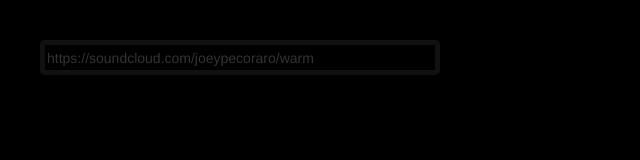
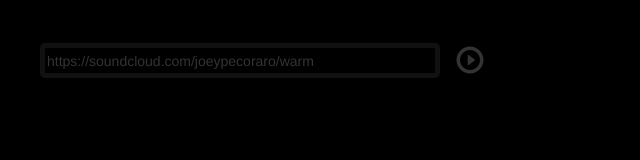
Before and after one commit to evanhli/EHLSQ.github.io, a plain HTML site: page visualizer.html in a window 1280 px wide. Shown: the full height of the page, 0-640 px from the left. Drawn offline with nearby package versions, Linux system fonts and the light colour scheme.

Commit message:
Added button for play

```diff
--- a/css/visualizer.css
+++ b/css/visualizer.css
@@ -19,3 +19,16 @@
   border:5px solid #111;
   border-radius:5px;
 }
+
+span.glyphicon {
+    font-size: 2em;
+}
+
+#playButton {
+    background-color: Transparent;
+    background-repeat: no-repeat;
+    border: none;
+    cursor:pointer;
+    overflow: hidden;
+    outline:none;
+}
--- a/scripts/visualizer.js
+++ b/scripts/visualizer.js
@@ -4,18 +4,11 @@
 var canvas;
 var canvasCtx;
 
-$( "form" ).submit(function( event ) {
-  var input = document.getElementById('myText');
-  var track_url = input.value;
-  loader = new SoundCloudLoader(player, track_url);
-
-  event.preventDefault();
-
-});
-
 window.onload = function init () {
 
-  var player =  document.getElementById('player');
+  var player = document.getElementById('player');
+  var playButton = document.getElementById('playButton');
+
   player.crossOrigin = "anonymous";
 
   canvas = document.querySelector('.visualizer');
@@ -24,6 +17,18 @@
   var audioSource = new SoundCloudAudioSource(player);
 
 }
+
+$( "form" ).submit(function( event ) {
+  var input = document.getElementById('myText');
+  var track_url = input.value;
+  loader = new SoundCloudLoader(player, track_url);
+
+  event.preventDefault();
+});
+
+$( "#playButton" ).click(function() {
+  $("form").submit();
+});
 
 var SoundCloudAudioSource = function ( player ) {
 
--- a/visualizer.html
+++ b/visualizer.html
@@ -22,7 +22,11 @@
     <div style="margin:0 auto;">
       <form id="inputURL" style="position:absolute;">
           <input type="text" id="myText" placeholder="Enter a soundcloud URL" value="https://soundcloud.com/joeypecoraro/warm">
+          <button id="playButton" type="button" class="btn btn-default " style="">
+            <span class="glyphicon glyphicon-play-circle"></span>
+          </button>
       </form>
+
     </div>
 
 
```
Also changed, not shown: index.html (+2 -2 lines).
